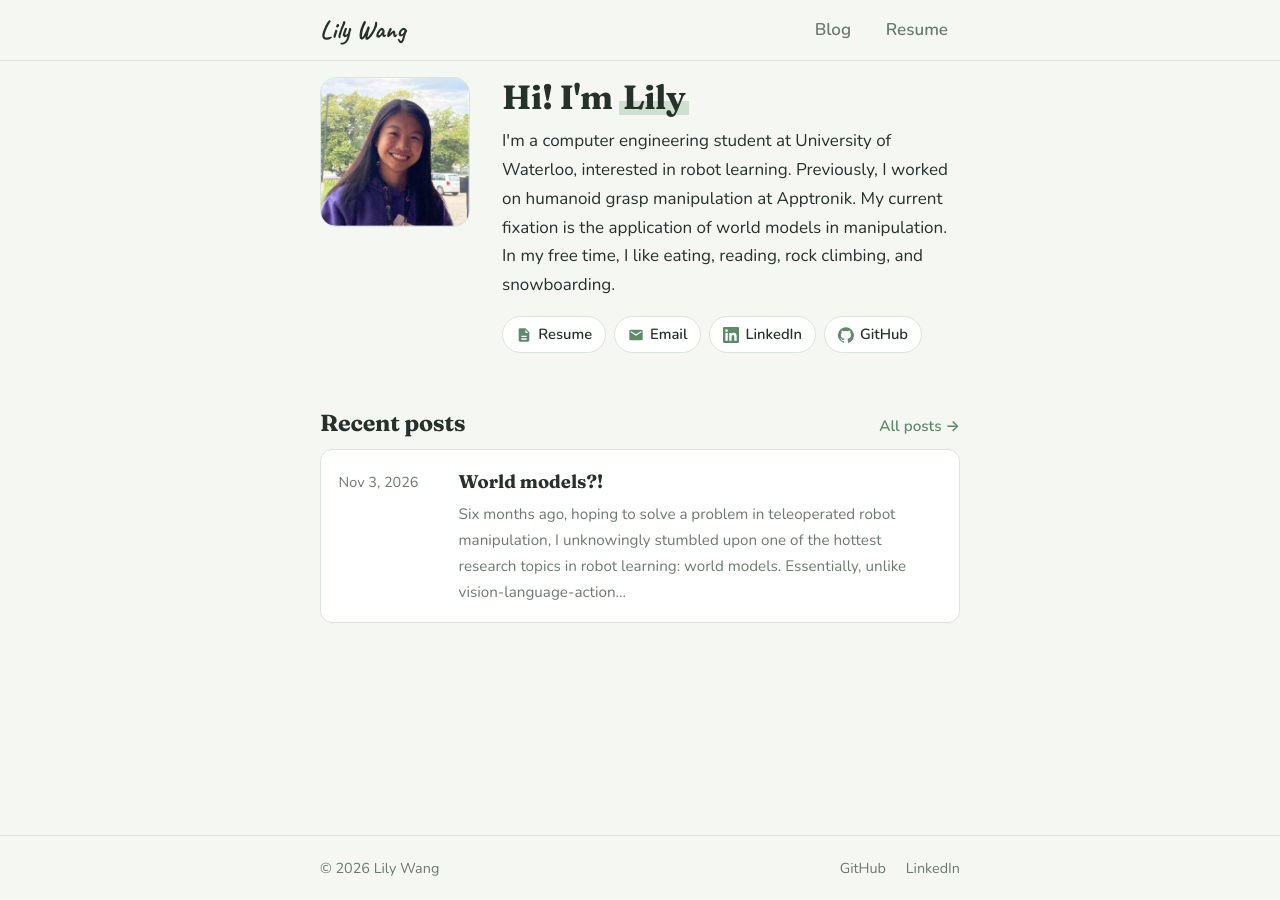
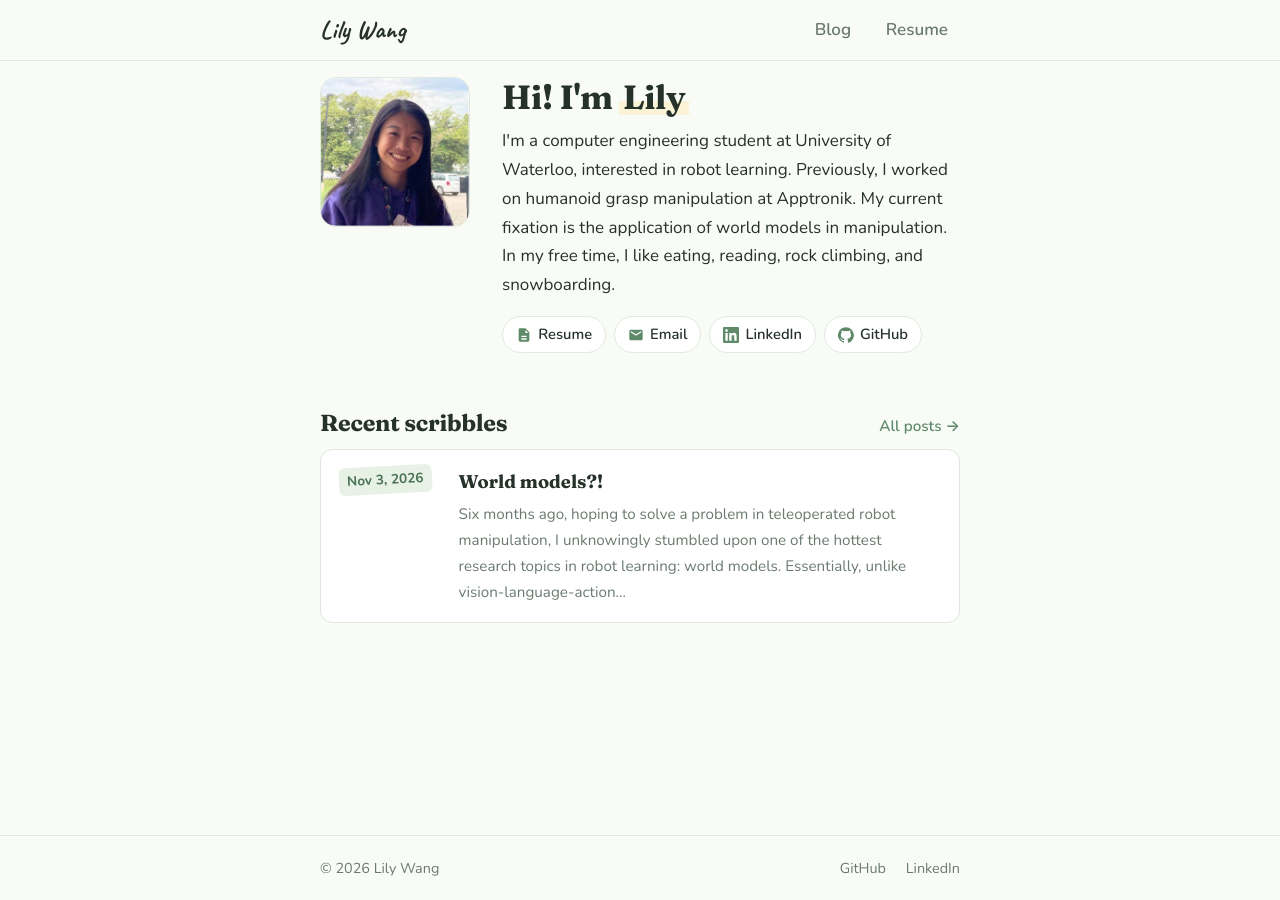
Before and after one commit to lilywang899/lilywang899.github.io, a Jekyll site: the page built from index.md, in a window 1280 px wide. Built offline with Jekyll 4.4.1, drawn with Linux system fonts in a browser that asks for light colours.

Commit message:
Lighter sage background, light theme only, playful touches back
Co-Authored-By: Claude Fable 5.1 <noreply@anthropic.com>

```diff
--- a/assets/css/style.css
+++ b/assets/css/style.css
@@ -1,34 +1,22 @@
 @import url("https://fonts.googleapis.com/css2?family=Fraunces:ital,opsz,wght@0,9..144,500;0,9..144,700;1,9..144,500&family=Nunito:ital,wght@0,400;0,600;0,700;1,400&family=Caveat:wght@700&display=swap");
 
 :root {
-  --bg: #f4f7f2;
+  --bg: #f9fbf7;
   --surface: #ffffff;
   --text: #26312a;
   --muted: #6b7a6f;
   --accent: #5f8a6a;
   --accent-hover: #4a7254;
-  --soft: #e3ece2;
-  --soft-2: #cfdfd0;
-  --border: #dbe4da;
-  --code-bg: #eaf0e8;
+  --soft: #e8f1e6;
+  --soft-2: #cfe6d1;
+  --butter: #fbf3d5;
+  --blush: #fbe4e4;
+  --border: #e1e9df;
+  --code-bg: #eef4ec;
   --max: 42rem;
   --head: "Fraunces", Georgia, serif;
   --body: "Nunito", -apple-system, "Segoe UI", sans-serif;
   --hand: "Caveat", cursive;
-}
-@media (prefers-color-scheme: dark) {
-  :root {
-    --bg: #1b201c;
-    --surface: #232a25;
-    --text: #e6ece6;
-    --muted: #9aa89d;
-    --accent: #9ec5a6;
-    --accent-hover: #b6d6bc;
-    --soft: #2d3830;
-    --soft-2: #394739;
-    --border: #334036;
-    --code-bg: #27302a;
-  }
 }
 
 * { box-sizing: border-box; }
@@ -42,7 +30,7 @@ body {
   flex-direction: column;
   min-height: 100vh;
 }
-::selection { background: var(--soft-2); }
+::selection { background: var(--butter); }
 .wrap { width: 100%; max-width: var(--max); margin: 0 auto; padding: 0 1rem; }
 main { flex: 1; padding: 2.5rem 1rem 4rem; }
 
@@ -61,8 +49,8 @@ p { margin: 0 0 1.1rem; }
 .site-header .wrap { display: flex; align-items: center; justify-content: space-between; height: 3.75rem; }
 .site-title { font-family: var(--hand); font-size: 1.6rem; font-weight: 700; color: var(--text); }
 .site-title:hover { text-decoration: none; color: var(--accent); }
-.site-nav a { color: var(--muted); margin-left: 0.4rem; font-weight: 600; padding: 0.3rem 0.75rem; border-radius: 999px; transition: background .15s, color .15s; display: inline-block; }
-.site-nav a:hover { text-decoration: none; color: var(--text); background: var(--soft); }
+.site-nav a { color: var(--muted); margin-left: 0.4rem; font-weight: 600; padding: 0.3rem 0.75rem; border-radius: 999px; transition: background .15s, color .15s, transform .15s; display: inline-block; }
+.site-nav a:hover { text-decoration: none; color: var(--text); background: var(--butter); transform: rotate(-2deg); }
 .site-nav a.active { color: var(--text); background: var(--soft); }
 
 /* Footer */
@@ -73,7 +61,7 @@ p { margin: 0 0 1.1rem; }
 /* Hero */
 .hero { padding: 1rem 0 1.5rem; display: flex; align-items: flex-start; gap: 2rem; }
 .hero h1 { margin-bottom: 0.6rem; }
-.hero .name { background: linear-gradient(transparent 60%, var(--soft-2) 60%, var(--soft-2) 92%, transparent 92%); padding: 0 0.1em; }
+.hero .name { background: linear-gradient(transparent 60%, var(--butter) 60%, var(--butter) 92%, transparent 92%); padding: 0 0.1em; }
 .bio { margin-bottom: 1rem; }
 .avatar-wrap { flex-shrink: 0; }
 .avatar {
@@ -88,9 +76,11 @@ p { margin: 0 0 1.1rem; }
   color: var(--text); font-weight: 600; font-size: 0.92rem;
   background: var(--surface); border: 1px solid var(--border); border-radius: 999px;
   padding: 0.3rem 0.8rem;
-  transition: background .15s, border-color .15s;
+  transition: background .15s, border-color .15s, transform .15s;
 }
-.social-links a:hover { text-decoration: none; background: var(--soft); border-color: var(--soft-2); color: var(--text); }
+.social-links a:hover { text-decoration: none; background: var(--soft); border-color: var(--soft-2); color: var(--text); transform: translateY(-2px); }
+.social-links a:nth-child(2):hover { background: var(--butter); }
+.social-links a:nth-child(3):hover { background: var(--blush); }
 .social-links svg, .social-links .icon { width: 16px !important; height: 16px !important; flex-shrink: 0; fill: var(--accent); }
 
 /* Sections */
@@ -104,10 +94,12 @@ p { margin: 0 0 1.1rem; }
   display: grid; grid-template-columns: 6.5rem 1fr; gap: 1rem; align-items: start;
   padding: 1rem 1.1rem;
   background: var(--surface); border: 1px solid var(--border); border-radius: 12px;
-  transition: border-color .15s, background .15s;
+  transition: border-color .15s, transform .2s, box-shadow .2s;
 }
-.post-list li:hover { border-color: var(--soft-2); background: color-mix(in srgb, var(--surface) 70%, var(--soft)); }
-.post-list time { color: var(--muted); font-size: 0.9rem; padding-top: 0.25rem; white-space: nowrap; }
+.post-list li:hover { border-color: var(--soft-2); transform: translateY(-3px) rotate(-0.4deg); box-shadow: 0 8px 20px color-mix(in srgb, var(--accent) 14%, transparent); }
+.post-list time { color: var(--accent-hover); font-size: 0.85rem; font-weight: 700; background: var(--soft); padding: 0.15rem 0.5rem; border-radius: 6px; justify-self: start; transform: rotate(-3deg); }
+.post-list li:nth-child(2n) time { background: var(--butter); transform: rotate(2deg); }
+.post-list li:nth-child(3n) time { background: var(--blush); }
 .post-link { font-family: var(--head); font-weight: 700; font-size: 1.15rem; color: var(--text); }
 .post-link:hover { color: var(--accent); text-decoration: none; }
 .post-excerpt { margin: 0.3rem 0 0; color: var(--muted); font-size: 0.95rem; }
@@ -129,9 +121,11 @@ p { margin: 0 0 1.1rem; }
   display: inline-block; font-size: 0.8rem; font-weight: 600; color: var(--accent-hover);
   padding: 0.1rem 0.6rem; margin-left: 0.3rem; border-radius: 999px; background: var(--soft);
 }
+.tag:nth-of-type(2) { background: var(--butter); }
+.tag:nth-of-type(3) { background: var(--blush); }
 .post-content img { max-width: 100%; height: auto; border-radius: 10px; }
 .post-content .figure { margin: 1.5rem 0 0.5rem; text-align: center; }
-.post-content .figure img { display: inline-block; border: 1px solid var(--border); background: #fff; }
+.post-content .figure img { display: inline-block; border: 1px solid var(--border); background: #fff; box-shadow: 0 6px 16px color-mix(in srgb, var(--accent) 10%, transparent); }
 .post-content .caption { color: var(--muted); font-size: 0.9rem; line-height: 1.5; text-align: center; margin: 0.6rem auto 1.75rem; max-width: 36rem; }
 .post-content blockquote {
   margin: 1.25rem 0; padding: 0.5rem 1.1rem; border-left: 3px solid var(--soft-2);
@@ -163,3 +157,7 @@ pre code { background: none; padding: 0; }
 /* 404 */
 .oops { text-align: center; padding: 3rem 0; }
 .oops .big { font-size: 4rem; line-height: 1; margin: 0; }
+
+@media (prefers-reduced-motion: reduce) {
+  *, *::before, *::after { transition: none !important; }
+}
--- a/index.md
+++ b/index.md
@@ -15,7 +15,7 @@ title: Home
 
 <section>
   <div class="section-head">
-    <h2>Recent posts</h2>
+    <h2>Recent scribbles</h2>
     <a href="{{ '/blog/' | relative_url }}">All posts &rarr;</a>
   </div>
   {% include post-list.html posts=site.posts limit=5 %}
```
